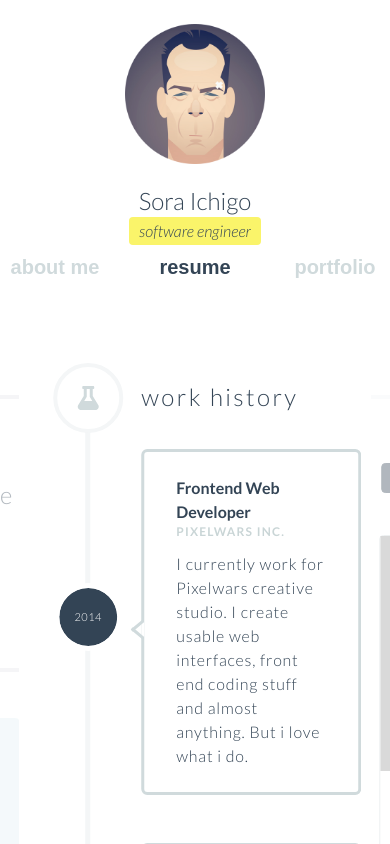
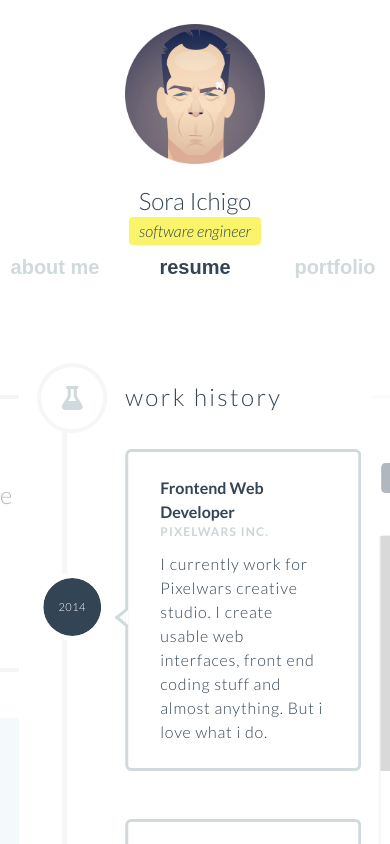
Before and after one commit to sora-ichigo/portfolio-front, a Next.js app: page /resume in a window 390 px wide. Shown: the top 844 px of the page. Built offline with nearby package versions, Linux system fonts and the light colour scheme; grey boxes are pictures that could not be loaded.

Commit message:
Fix Style HistoryList

```diff
--- a/src/resume/components/HistoryList.tsx
+++ b/src/resume/components/HistoryList.tsx
@@ -7,7 +7,7 @@ import { HistoryListItem, HistoryListItemType } from "./HistoryListItem";
 export const HistoryList: React.FC<{
   historyListProps: HistoryListItemType[];
 }> = ({ historyListProps }) => (
-  <div className="relative mt-5 pl-28 pb-2 sm:ml-4 md:ml-0">
+  <div className="relative mt-5 pl-24 pb-2 sm:ml-4 md:ml-0 md:pl-28">
     <HistoryLine />
     <h2 className="relative mb-9 text-2xl font-light tracking-widest">
       <WorkHistoryIcon>
@@ -54,6 +54,6 @@ const HistoryLine = styled.div`
   width: 5px;
 
   @media (max-width: 768px) {
-    left: 56px;
+    left: 33px;
   }
 `;
```
